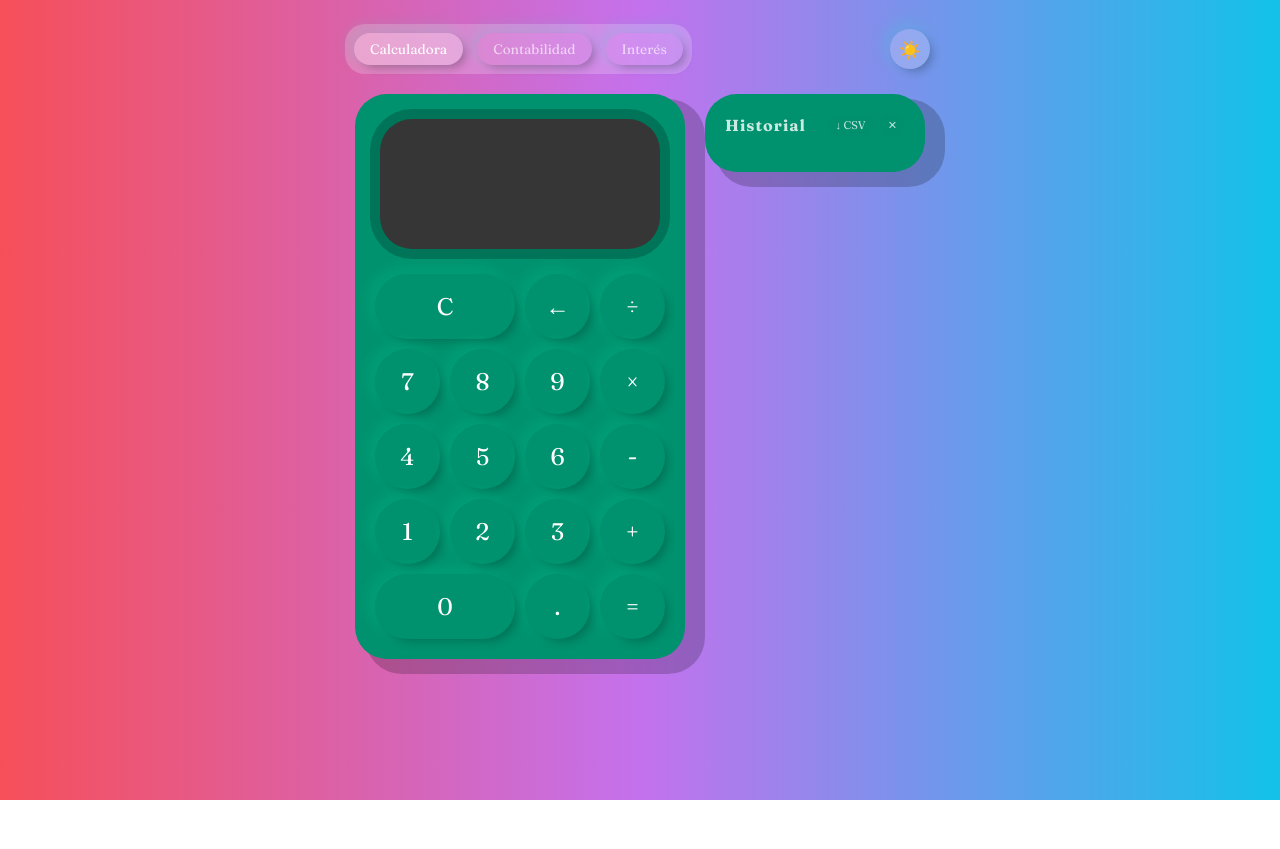
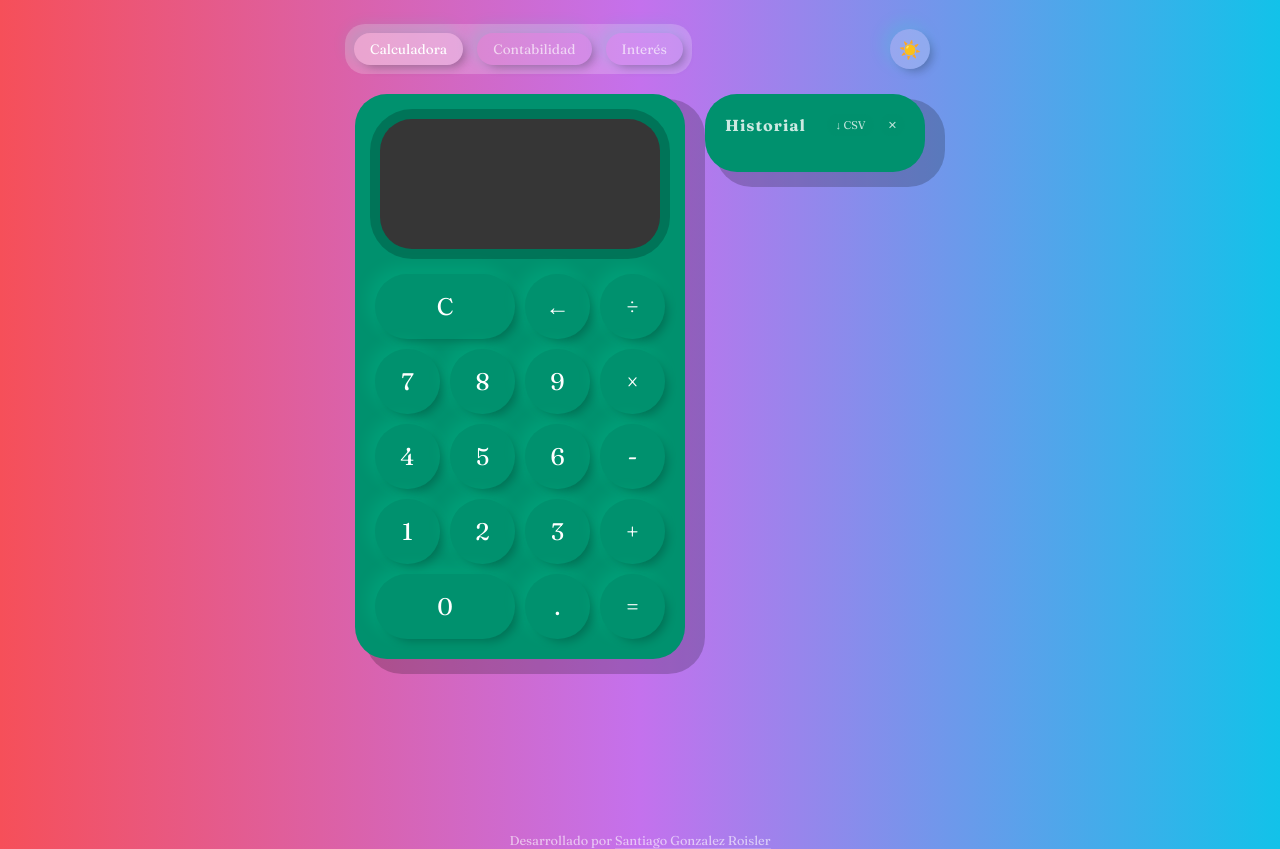
Before and after one commit to gogoroisler/Calculadora, a website with bundled scripts: page index.html in a window 1280 px wide. Before the commit the page ends 800 px from the top, so only its background shows below. Built offline with nearby package versions, Linux system fonts and the light colour scheme.

Commit message:
Agrega footer con nombre del autor y corrige ortografía

```diff
--- a/index.html
+++ b/index.html
@@ -5,7 +5,7 @@
     <meta http-equiv="X-UA-Compatible" content="IE=edge">
     <meta name="viewport" content="width=device-width, initial-scale=1.0">
     <meta name="description" content="Calculadora web desarrollada con HTML, CSS y JavaScript vanilla. Proyecto de portfolio orientado a educación y contabilidad.">
-    <meta name="author" content="Santiago González Roisler">
+    <meta name="author" content="Santiago Gonzalez Roisler">
     <meta property="og:title" content="Calculadora — Portfolio">
     <meta property="og:description" content="Calculadora web en JavaScript vanilla con soporte de teclado, formato numérico contable y herramientas de IVA e interés compuesto.">
     <meta property="og:type" content="website">
@@ -142,6 +142,11 @@
 
         </div>
     </div>
+
+    <footer class="footer">
+        Desarrollado por <a href="https://github.com/gogoroisler" target="_blank" rel="noopener">Santiago Gonzalez Roisler</a>
+    </footer>
+
     <script type="module" src="proceso.js"></script>
 </body>
 </html>
--- a/style.css
+++ b/style.css
@@ -450,6 +450,26 @@ button:focus {
     background: rgba(0, 0, 0, 0.1);
 }
 
+/* ── Footer ── */
+
+.footer {
+    margin-top: 32px;
+    font-size: 0.8em;
+    opacity: 0.6;
+    text-align: center;
+}
+
+.footer a {
+    color: var(--text);
+    text-decoration: none;
+    border-bottom: 1px solid rgba(255, 255, 255, 0.35);
+    transition: opacity 0.2s;
+}
+
+.footer a:hover {
+    opacity: 1;
+}
+
 /* ── Responsive ── */
 
 @media (max-width: 700px) {
```
Also changed, not shown: README.md.
